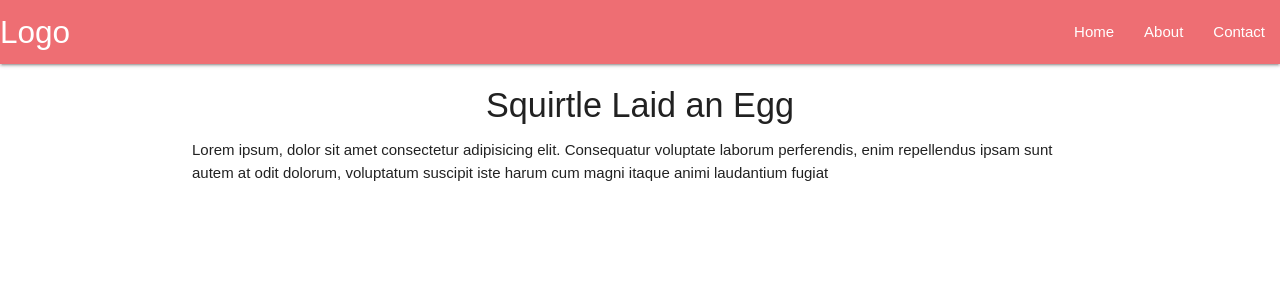
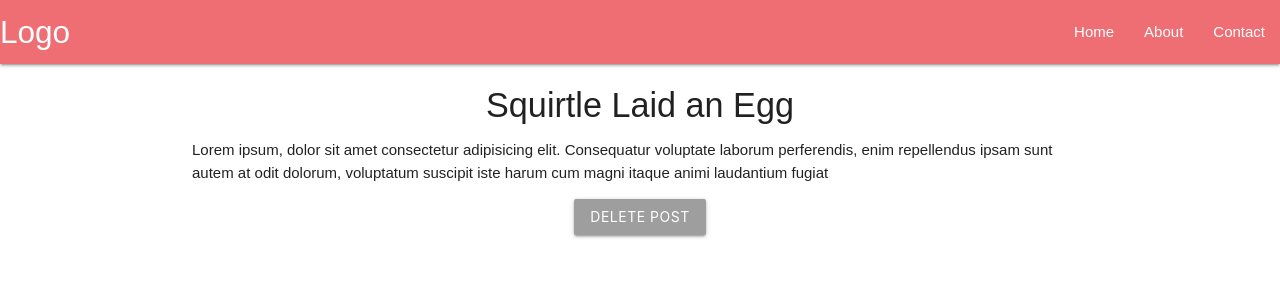
Before and after one commit to Echelonp/ReactRedux, a React (Create React App) app: page /1 in a window 1280 px wide. Shown: the top 300 px of the page. Built offline with nearby package versions, Linux system fonts and the light colour scheme.

Commit message:
#42 Map DispatchToProps

```diff
--- a/src/components/Post.js
+++ b/src/components/Post.js
@@ -2,12 +2,22 @@ import React, { Component } from "react";
 import { connect } from "react-redux";
 
 class Post extends Component {
+  handleClick = () => {
+    this.props.deletePost(this.props.post.id);
+    this.props.history.push("/");
+  };
+
   render() {
-    // const {post} = this.props
+    console.log(this.props);
     const post = this.props.post ? (
       <div className="container post">
         <h4 className="center">{this.props.post.title}</h4>
         <p>{this.props.post.body}</p>
+        <div className="center">
+          <button className="btn grey" onClick={this.handleClick}>
+            Delete Post
+          </button>
+        </div>
       </div>
     ) : (
       <div className="center">Loading post...</div>
@@ -16,7 +26,13 @@ class Post extends Component {
     return <div>{post}</div>;
   }
 }
-
+const mapDispatchToProp = (dispatch) => {
+  return {
+    deletePost: (id) => {
+      dispatch({ type: "DELETE_POST", id: id });
+    },
+  };
+};
 const mapStateToProps = (state, ownProps) => {
   let id = ownProps.match.params.post_id;
   return {
@@ -24,4 +40,4 @@ const mapStateToProps = (state, ownProps) => {
   };
 };
 
-export default connect(mapStateToProps)(Post);
+export default connect(mapStateToProps, mapDispatchToProp)(Post);
--- a/src/reducers/rootReducer.js
+++ b/src/reducers/rootReducer.js
@@ -22,6 +22,16 @@ const initState = {
 };
 
 const rootReducer = (state = initState, action) => {
+  console.log("Action", action);
+  if (action.type === "DELETE_POST") {
+    let newPost = state.posts.filter((post) => {
+      return action.id !== post.id;
+    });
+    return {
+      ...state,
+      posts: newPost,
+    };
+  }
   return state;
 };
 
```
